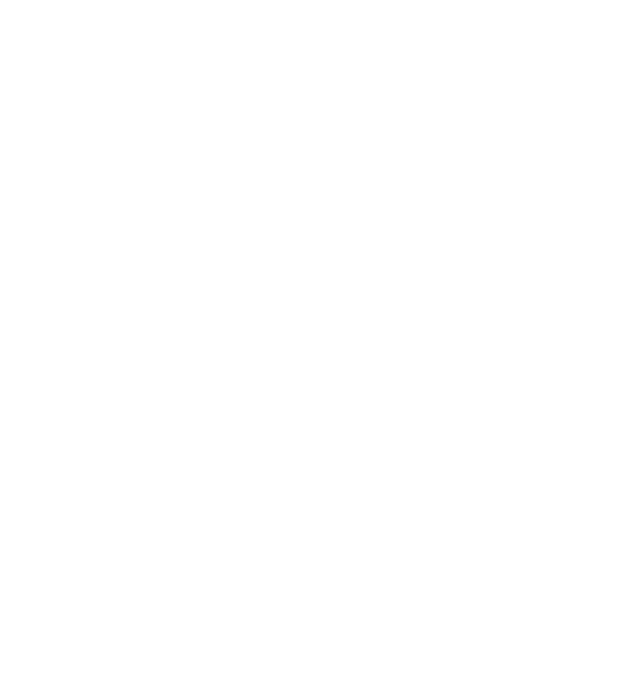
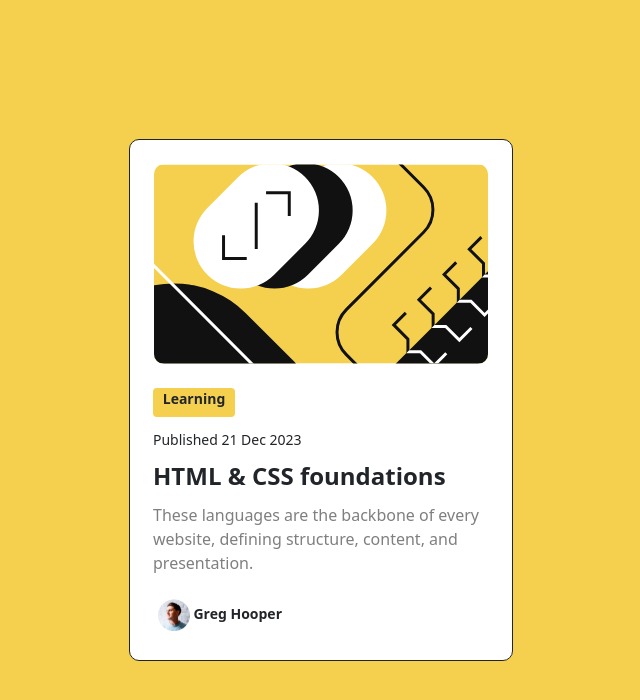
Before and after one commit to AlexandraTnd/Frontend-mentor----Blog-preview-card, a plain HTML site: page index.html in a window 1280 px wide. Shown: the whole page, without its empty margins (319-959 px from the left). Drawn offline with nearby package versions, Linux system fonts and the light colour scheme.

Commit message:
add code

```diff
--- a/index.html
+++ b/index.html
@@ -4,18 +4,42 @@
 <head>
     <meta charset="UTF-8">
     <meta name="viewport" content="width=device-width, initial-scale=1.0">
-    <link rel="stylesheet" href="./style.css" type="text/css">
+    <link rel="stylesheet" href="/style.css" type="text/css">
     <link href="https://cdn.jsdelivr.net/npm/bootstrap@5.3.3/dist/css/bootstrap.min.css" rel="stylesheet"
         integrity="sha384-QWTKZyjpPEjISv5WaRU9OFeRpok6YctnYmDr5pNlyT2bRjXh0JMhjY6hW+ALEwIH" crossorigin="anonymous">
     <script src="https://cdn.jsdelivr.net/npm/bootstrap@5.3.3/dist/js/bootstrap.bundle.min.js"
         integrity="sha384-YvpcrYf0tY3lHB60NNkmXc5s9fDVZLESaAA55NDzOxhy9GkcIdslK1eN7N6jIeHz" crossorigin="anonymous"
         defer></script>
-        <link rel="icon" type="image/x-icon" href="/resources/images/favicon-32x32.png">
+        <link rel="preconnect" href="https://fonts.googleapis.com">
+        <link rel="preconnect" href="https://fonts.gstatic.com" crossorigin>
+        <link href="https://fonts.googleapis.com/css2?family=Figtree:ital,wght@0,300..900;1,300..900&display=swap" rel="stylesheet">
+    <link rel="icon" type="image/x-icon" href="/resources/images/favicon-32x32.png">
     <title>Blog preview card</title>
 </head>
 
-<body>
+<body class="d-flex flex-column align-items-center justify-content-center">
+    <main class="d-flex flex-column align-items-center">
+        <img class="articleillustration" src="resources/images/illustration-article.svg" alt="Illustration article">
+        <section>
+            <div class="learning">
+                Learning
+            </div>
+            <div class ="publisheddate">
+                Published 21 Dec 2023
+            </div>
+            <h1 class="heading">
+                HTML & CSS foundations
+            </h1>
+            <div class="details">
+                These languages are the backbone of every website, defining structure, content, and presentation.
+            </div>
+            <div class="author">
+                <img class="avatar" src="resources/images/image-avatar.webp">
+                Greg Hooper
+            </div>
+        </section>
 
+    </main>
 </body>
 
 </html>
--- a/style.css
+++ b/style.css
@@ -2,12 +2,77 @@
     box-sizing: border-box;
 }
 
-@font-face {
-    font-family: "FigtreeExtraBold";
-    src: url('./resources/fonts/Figtree-ExtraBold.ttf');
+
+body {
+    height: 100vh;
+    background-color: hsl(47, 88%, 63%) !important;
+    font-family: 'Figtree';
 }
 
-@font-face {
-    font-family: "FigtreeSemiBold";
-    src: url('./resources/fonts/Figtree-SemiBold.ttf');
+main {
+    width: 384px;
+    height: 522px;
+    border-radius: 10px;
+    background-color: hsl(0, 0%, 100%);
+    border: 1px solid;
 }
+
+.articleillustration {
+    margin-top: 24px;
+    height: 200px;
+    border-radius: 10px;
+}
+
+section {
+    width: 336px;
+    height: 194px;
+    margin-top: 24px;
+}
+
+
+.learning {
+    background-color: hsl(47, 88%, 63%);
+    width: 82px;
+    height: 29px;
+    border-radius: 4px;
+    font-weight: 800;
+    text-align: center;
+    font-size: 14px;
+}
+
+.heading {
+    font-size: 24px;
+    font-weight: 800;
+    margin-top: 12px;
+}
+
+.heading:hover {
+    color: #F4D04E;
+    cursor: pointer;
+}
+
+.publisheddate {
+    margin-top: 12px;
+    font-size: 14px;
+    font-weight: 500;
+}
+
+.details {
+    margin-top: 12px;
+    font-size: 16px;
+    color: #7F7F7F;
+}
+
+.author {
+    width: 129px;
+    height: 32px;
+    font-size: 14px;
+    font-weight: 800;
+    margin-top: 24px;
+    text-align: right;
+}
+
+.avatar {
+    height: 32px;
+    width: 32px;
+}
```
Also changed, not shown: resources/fonts/Figtree-ExtraBold.ttf (deleted), resources/fonts/Figtree-SemiBold.ttf (deleted).
